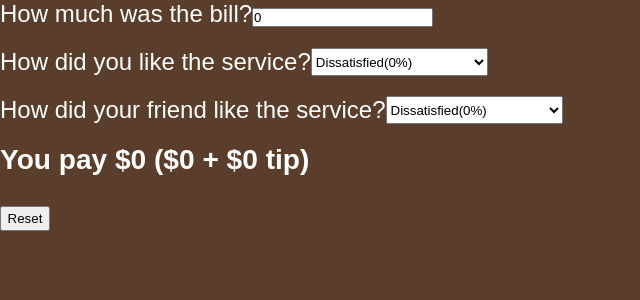
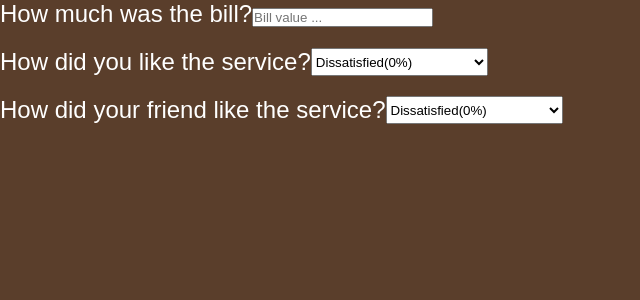
Before and after one commit to Scientific-Research/tip-calculator-challenge, a React (Vite) app: page / in a window 1280 px wide. Shown: the top 300 px of the page, without its empty margins (0-640 px from the left). Built offline with nearby package versions, Linux system fonts and the light colour scheme.

Commit message:
we don't see the output and RESET button, unless we give some inputs in input field!

```diff
--- a/src/App.tsx
+++ b/src/App.tsx
@@ -10,14 +10,15 @@ export default function App() {
   );
 }
 const TipCalculator = () => {
-  const [billValue, setBillValue] = useState<number>(0);
+  const [billValue, setBillValue] = useState("");
   // const [yourSatisfaction, setYourSatisfaction] = useState("dissatisfied");
   const [yourSatisfaction, setYourSatisfaction] = useState(0);
   // const [friendSatisfaction, setFriendSatisfaction] = useState("dissatisfied");
   const [friendSatisfaction, setFriendSatisfaction] = useState(0);
 
   // NOTE: every time when we set a new value in the input fields, this value will be set in the state variables and therefore, the new values will be calculated! In my calculations, i used the name of every selection like "It was good" and not its value => 10%, that's why i had to use switch-case and get the corresponding value for every selection. But now, we use the corresponding value for every selection directly using state variable!
-  const tip = billValue * ((yourSatisfaction + friendSatisfaction) / 2 / 100);
+  const tip =
+    Number(billValue) * ((yourSatisfaction + friendSatisfaction) / 2 / 100);
 
   return (
     <>
@@ -36,6 +37,7 @@ const TipCalculator = () => {
       </SelectPercentage>
       <Output billValue={billValue} tip={tip} />
       <Reset
+        billValue={billValue}
         setBillValue={setBillValue}
         setYourSatisfaction={setYourSatisfaction}
         setFriendSatisfaction={setFriendSatisfaction}
@@ -97,17 +99,21 @@ const SelectPercentage = ({
 
 const Output = ({ billValue, tip }: { billValue: any; tip: any }) => {
   return (
-    <h3>
-      You pay ${billValue + tip} (${billValue} + ${tip} tip)
-    </h3>
+    billValue && (
+      <h3>
+        You pay ${billValue + tip} (${billValue} + ${tip} tip)
+      </h3>
+    )
   );
 };
 
 const Reset = ({
+  billValue,
   setBillValue,
   setYourSatisfaction,
   setFriendSatisfaction,
 }: {
+  billValue: any;
   setBillValue: any;
   setYourSatisfaction: any;
   setFriendSatisfaction: any;
@@ -119,5 +125,5 @@ const Reset = ({
     setFriendSatisfaction(() => 0);
   };
 
-  return <button onClick={handleReset}>Reset</button>;
+  return billValue && <button onClick={handleReset}>Reset</button>;
 };
```
